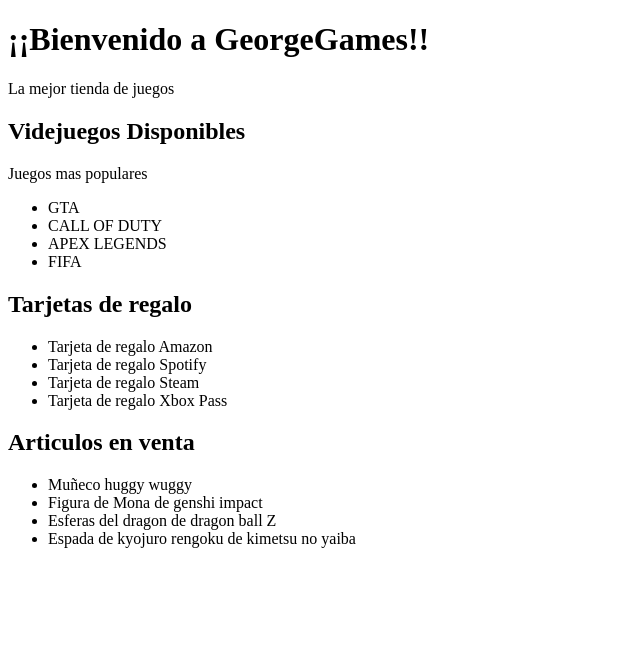
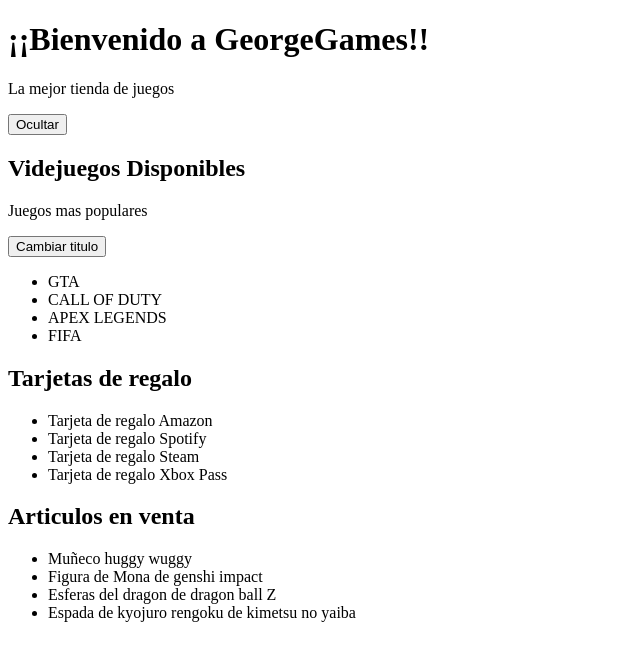
Before and after one commit to JorgeIvan0304/angular, an Angular app in the folder videojuegos/: page / in a window 1280 px wide. Shown: the top 660 px of the page, without its empty margins (0-640 px from the left). Built offline with nearby package versions, Linux system fonts and the light colour scheme.

Commit message:
version 4

```diff
--- a/videojuegos/src/app/app.component.html
+++ b/videojuegos/src/app/app.component.html
@@ -1,7 +1,9 @@
 <div>
     <h1>¡¡Bienvenido a GeorgeGames!!</h1>
     <p> La mejor tienda de juegos </p>
-    <videojuego></videojuego>
+    <button (click)="ocultarVideojuegos(false)" *ngIf="mostrar_videojuegos">Ocultar</button>
+    <button (click)="ocultarVideojuegos(true)" *ngIf="!mostrar_videojuegos">Mostrar</button>
+    <videojuego *ngIf="mostrar_videojuegos"></videojuego>
     <zapatillas></zapatillas>
     <articulos></articulos>
 </div>
--- a/videojuegos/src/app/app.component.ts
+++ b/videojuegos/src/app/app.component.ts
@@ -6,5 +6,10 @@
   styleUrls: ['./app.component.css']
 })
 export class AppComponent {
-  title = 'videojuegos';
+ public title = 'videojuegos';
+ public mostrar_videojuegos: boolean = true;
+
+ ocultarVideojuegos(value: boolean){
+   this.mostrar_videojuegos = value;
+ }
 }
--- a/videojuegos/src/app/videojuego/videojuego.component.html
+++ b/videojuegos/src/app/videojuego/videojuego.component.html
@@ -1,5 +1,6 @@
 <h2>{{titulo}}</h2>
 <p>{{listado}} </p>
+<button (click)="cambiarTitulo()">Cambiar titulo</button>
 <ul>
     <li>GTA</li>
     <li>CALL OF DUTY</li>
--- a/videojuegos/src/app/videojuego/videojuego.component.ts
+++ b/videojuegos/src/app/videojuego/videojuego.component.ts
@@ -1,4 +1,4 @@
-import { Component } from "@angular/core";
+import { Component, OnInit, DoCheck, OnDestroy } from "@angular/core";
 
 @Component({
   selector: 'videojuego',
@@ -6,7 +6,7 @@
 
 })
 
-export class VideojuegoComponent{
+export class VideojuegoComponent implements OnInit, DoCheck, OnDestroy{
     public titulo: string;
     public listado: string;
 
@@ -14,6 +14,23 @@
         this.titulo = "Videjuegos Disponibles";
         this.listado = "Juegos mas populares";
 
-        console.log("Corriendo de manera adecuada")
+        console.log("Corriendo de manera adecuada");
     }
+
+    ngOnInit(){
+      console.log("OnInit ejecutado");
+    }
+
+    ngDoCheck(){
+      console.log("DoCheck ejecutado");
+    }
+
+    ngOnDestroy(){
+      console.log("OnDestroy ejecutado");
+    }
+
+    cambiarTitulo(){
+      this.titulo = "Nuevos Juegos Disponibles"
+    }
+
 }
```
